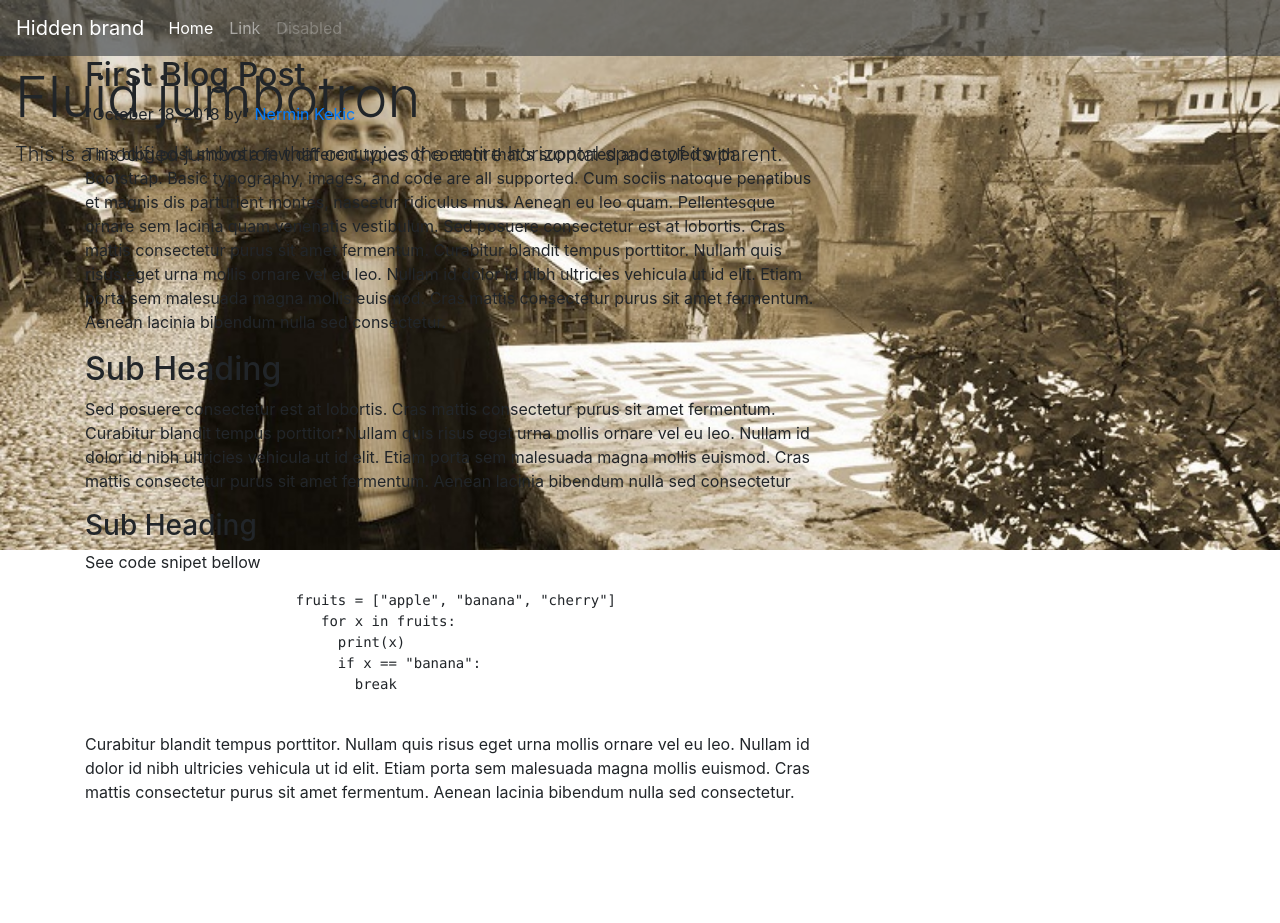
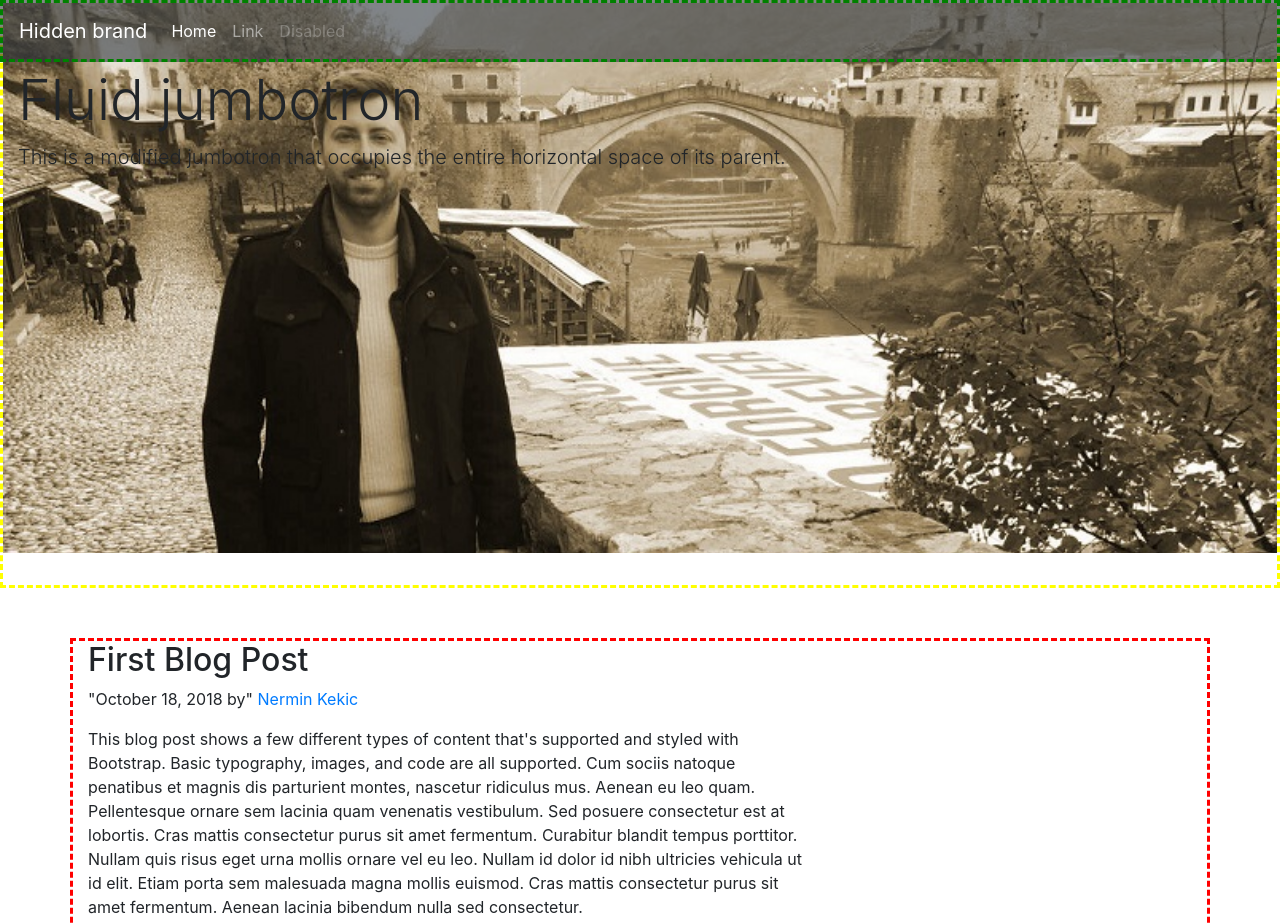
Before and after one commit to nerminkekic/nerminkekic, a plain HTML site: page index.html in a window 1280 px wide. Shown: the top 923 px of the page. Before the commit the page ends 820 px from the top, so only its background shows below. Drawn offline with nearby package versions, Linux system fonts and the light colour scheme.

Commit message:
fixed blog collapse text bug

```diff
--- a/css/main.css
+++ b/css/main.css
@@ -1,8 +1,13 @@
 /* Main style sheet for Nermin Kekic Blog */
+
 
 /* Navigation */
 .navbar {
-    z-index: 20;
+    position: absolute;
+    top: 0;
+    width: 100%;
+    z-index: 2000;
+    border: dashed green;
 }
 
 .bg-transparant {
@@ -21,20 +26,21 @@
 
 
 /* Jumbotron */
+.main-banner {
 
-.jumbotron {
-    position: absolute;
-    top: 0;
     width: 100%;
+    border: dashed yellow;
+}
 
-}
+.jumbotron {}
 
 /* Blog Post  */
 
 .container {
-    top: 0;
-    width: 100%;
-    height: 100%;
+
+    border: dashed red;
+    margin-top: 50px;
+
 }
 
 /* Media query */
--- a/index.html
+++ b/index.html
@@ -40,10 +40,8 @@
             </div>
         </nav>
     </header>
-
-    <div class="main">
     <!-- Jumbotron -->
-
+    <div class="main-banner">
         <div class="jumbotron jumbotron-fluid big-banner">
             <div class="container-fluid">
                 <h1 class="display-4">Fluid jumbotron</h1>
@@ -51,9 +49,11 @@
                     entire horizontal space of its parent.</p>
             </div>
         </div>
+    </div>
+
 
     <!-- Blog Post Section -->
-        <div class="container">
+    <div class="container cf">
         <div class="row">
             <div class="col-md-8 blog-main">
                 <div class="blog-post">
@@ -105,8 +105,9 @@
         </div>
     </div>
     <!-- Footer -->
-    </div>
-    </div>
+
+
+
     <!-- Optional JavaScript -->
     <!-- jQuery first, then Popper.js, then Bootstrap JS -->
     <script src="https://code.jquery.com/jquery-3.3.1.slim.min.js" integrity="sha384-q8i/X+965DzO0rT7abK41JStQIAqVgRVzpbzo5smXKp4YfRvH+8abtTE1Pi6jizo"
```
Lines whose indentation alone changed are shown as unchanged.
